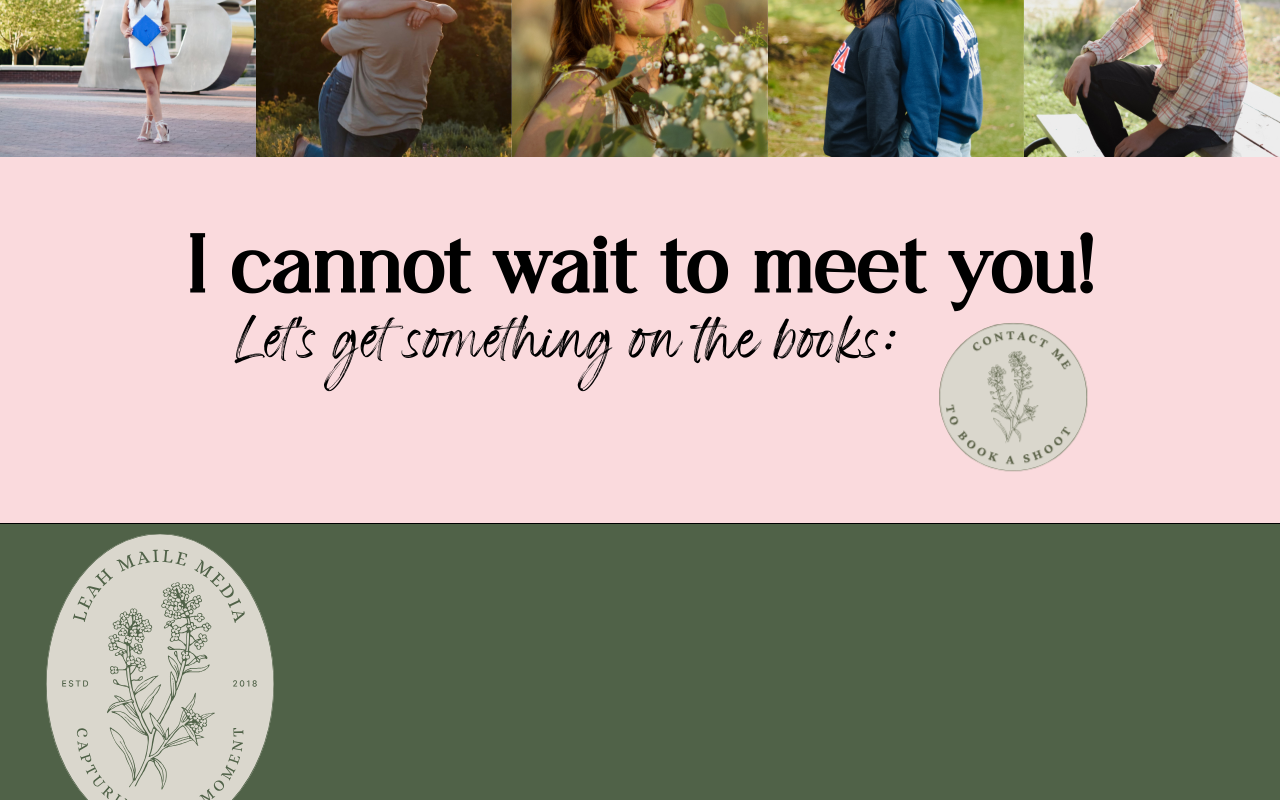
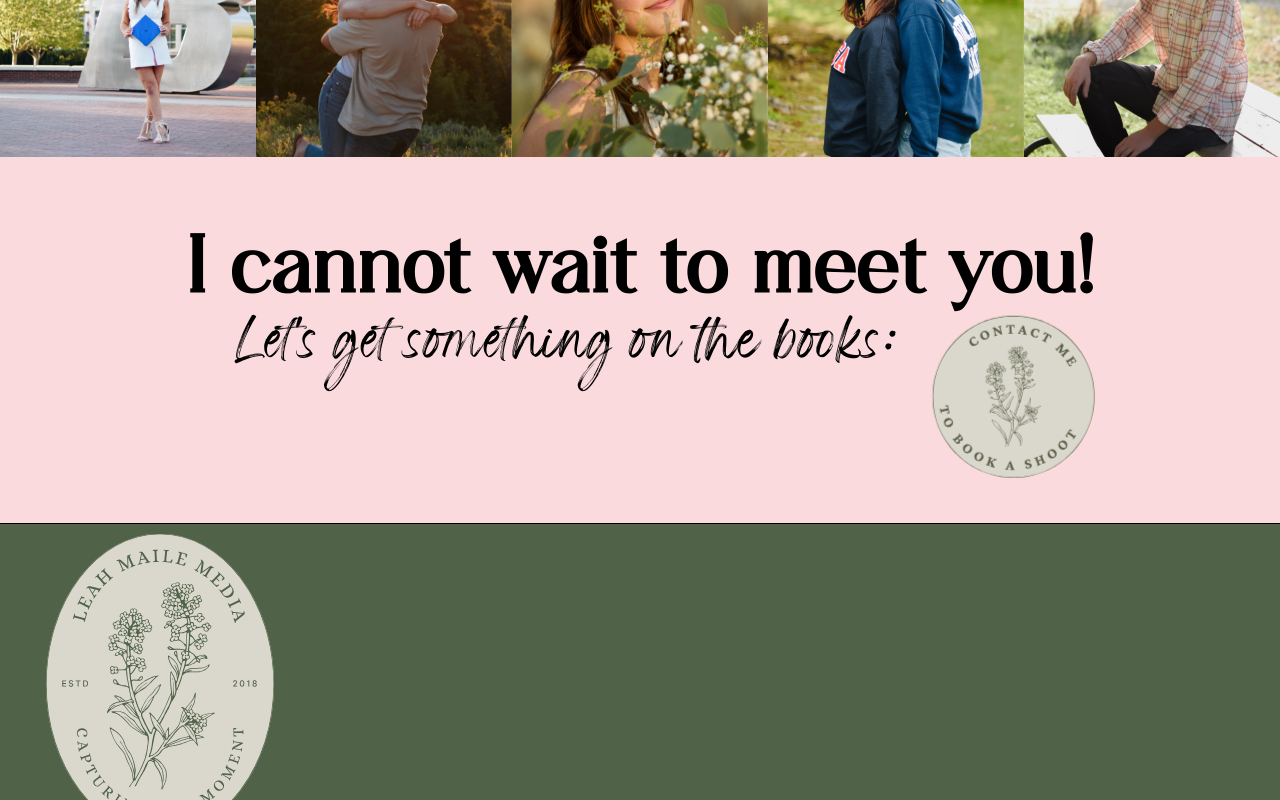
Before and after one commit to magoozz/Leah-Maile-Media, a Next.js app: page /about in a window 1280 px wide. In both pictures the pointer is over the link 1010 px from the left and 2813 px from the top of the page. Shown: the part 2413-3213 px from the top of the page. Built offline with nearby package versions, Linux system fonts and the light colour scheme.

Commit message:
contact me button scale bigger

```diff
--- a/src/app/globals.css
+++ b/src/app/globals.css
@@ -922,7 +922,7 @@ body {
 
         .con-button:hover,
         .con-button:focus {
-          transform: scale(1.05);
+          transform: scale(1.15);
         }
       }
     }
```
